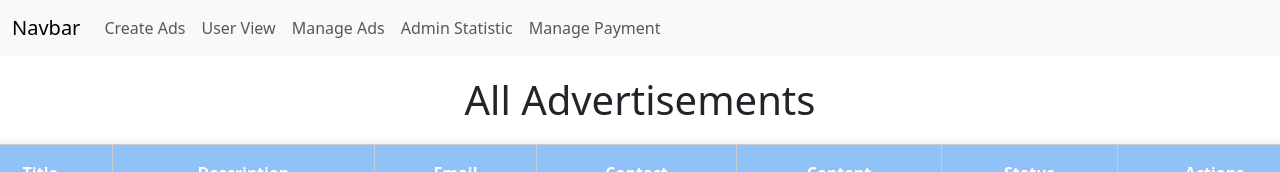
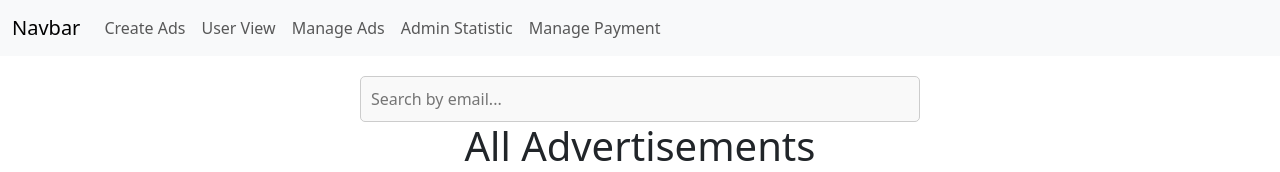
Before and after one commit to SandunRanjanaM/CabServiceManagement, a React (Create React App) app in the folder frontend/: page /manage in a window 1280 px wide. Shown: the top 172 px of the page. Built offline with nearby package versions, Linux system fonts and the light colour scheme; no server answers.

Commit message:
Update ManageAds.js

```diff
--- a/frontend/src/components/ManageAds.js
+++ b/frontend/src/components/ManageAds.js
@@ -5,6 +5,11 @@ import '../styles/ManageAds.css';
 
 export default function ManageAds() {
     const [advertisements, setAdvertisements] = useState([]);
+    const [searchQuery, setSearchQuery] = useState(""); // State variable for search query
+
+    useEffect(() => {
+        getAdvertisements();
+    }, []);
 
     const getAdvertisements = async () => {
         try {
@@ -15,9 +20,10 @@ export default function ManageAds() {
         }
     };
 
-    useEffect(() => {
-        getAdvertisements();
-    }, []);
+    // Filtering advertisements based on search query and email field
+    const filteredAdvertisements = advertisements.filter(advertisement =>
+        advertisement.email.toLowerCase().includes(searchQuery.toLowerCase())
+    );
 
     const handleDelete = async (id) => {
         try {
@@ -51,6 +57,15 @@ export default function ManageAds() {
 
     return (
         <div className='container'>
+            {/* Search bar */}
+            <input
+                type="text"
+                placeholder="Search by email..."
+                value={searchQuery}
+                onChange={(e) => setSearchQuery(e.target.value)}
+                className="search-input"
+            />
+
             <h1>All Advertisements</h1>
             <table className="table">
                 <thead>
@@ -65,7 +80,7 @@ export default function ManageAds() {
                     </tr>
                 </thead>
                 <tbody>
-                    {advertisements.map(advertisement => (
+                    {filteredAdvertisements.map(advertisement => (
                         <tr key={advertisement._id}>
                             <td>{advertisement.title}</td>
                             <td>{advertisement.description}</td>
```
